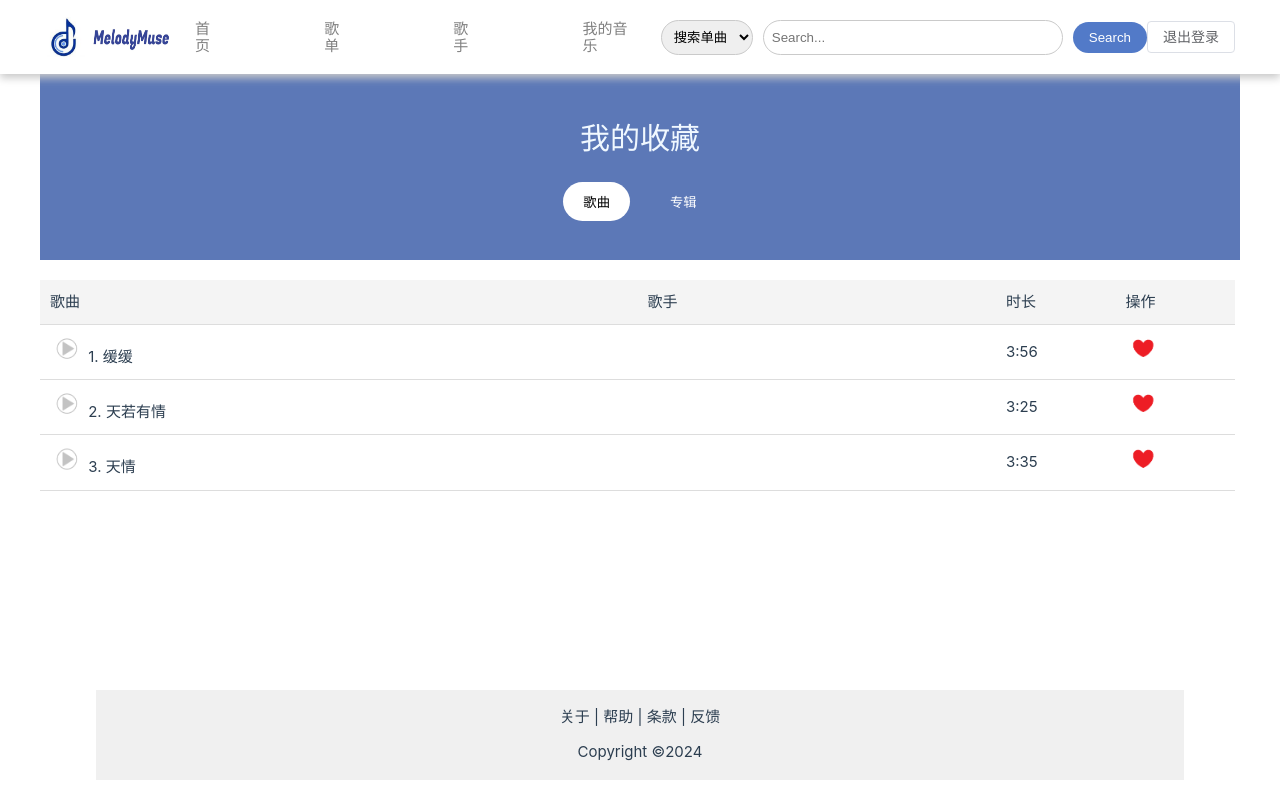
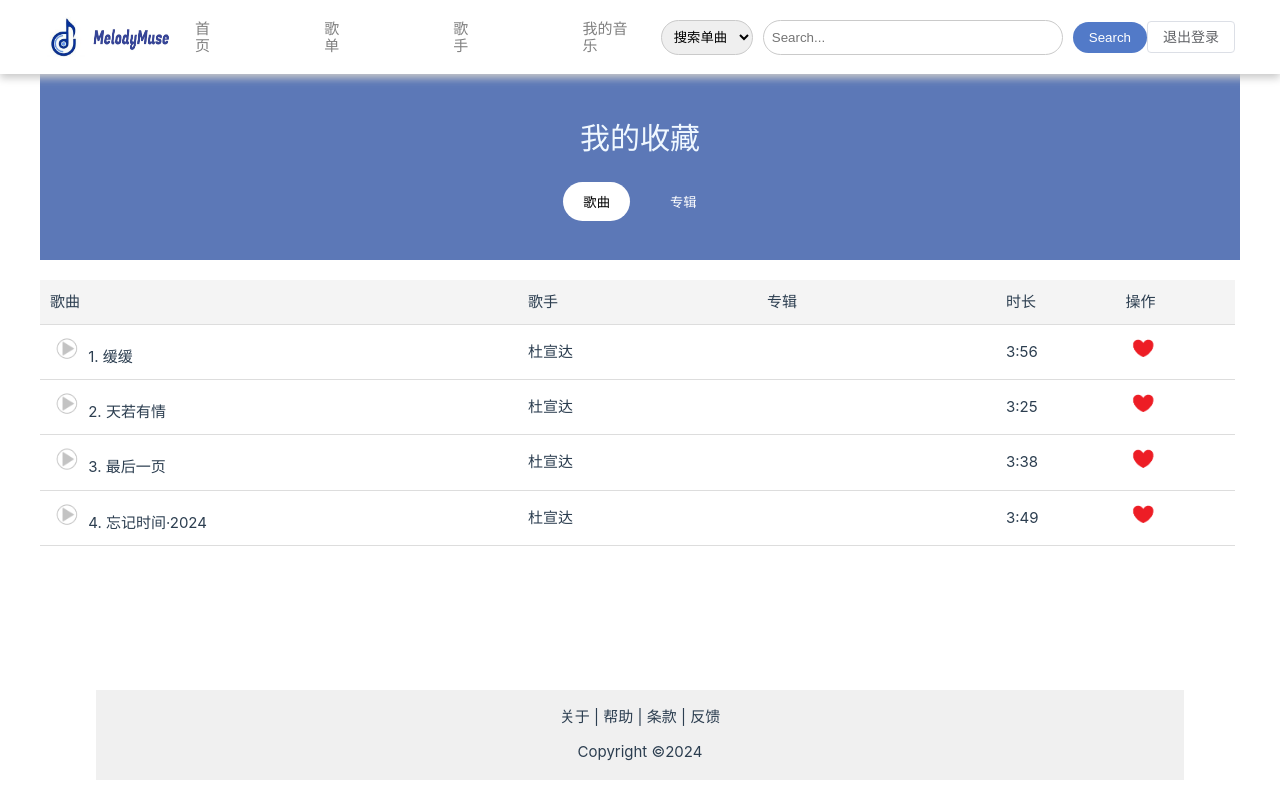
Before and after one commit to saikewei/MelodyMuse, a Vue app in the folder melodymuse.client/: page /CollectedSong in a window 1280 px wide. Built offline with nearby package versions, Linux system fonts and the light colour scheme; no server answers.

Commit message:
完善两个收藏页的相关接口

```diff
--- a/melodymuse.client/src/pages/CollectedAlbum.vue
+++ b/melodymuse.client/src/pages/CollectedAlbum.vue
@@ -81,6 +81,7 @@
         "albumProducer": "杜宣达",
         "artistId": "100",
         "liked": true,
+        "artistName": "杜宣达"
         },
         ],
         likeIcon,
@@ -110,7 +111,7 @@
             if (album.artistId) {
               //const artistResponse = await api.apiClientWithoutToken.get(`/artists/${album.artistId}`);
               const artistResponse = await axios.get(`https://localhost:7223/api/artists/${album.artistId}`);
-              album.artistName = artistResponse.data.artistName;
+              album.artistName = artistResponse.data.artistName;//动态添加属性
             }
           }
 
--- a/melodymuse.client/src/pages/CollectedSong.vue
+++ b/melodymuse.client/src/pages/CollectedSong.vue
@@ -22,6 +22,7 @@
             <tr>
               <th class="song-column">歌曲</th>
               <th class="artist-column">歌手</th>
+              <th class="album-column">专辑</th>
               <th class="duration-column">时长</th>
               <th class="action-column">操作</th>
             </tr>
@@ -40,6 +41,7 @@
                 {{ index + 1 }}. {{ song.songName }}
               </td>
               <td>{{ song.artistName }}</td>
+              <td>{{ song.albumName }}</td>
               <td>{{ formatDuration(song.duration) }}</td>
               <td>
                 <el-tooltip content="取消收藏" placement="bottom">
@@ -84,24 +86,28 @@
         "songId": "0c35751f-0",
         "songName": "缓缓",
         "duration": 236,
-            "songDate": null,
-            "songGenre": null,
+        "artistName": "杜宣达",
         "liked": true
     },
     {
         "songId": "1b5ed95e-d",
         "songName": "天若有情",
         "duration": 205,
-            "songDate": null,
-            "songGenre": null,
-            "liked": true,
+        "artistName": "杜宣达",
+        "liked": true
     },
     {
-            "songId": "1b5ed95e-g",
-            "songName": "天情",
-            "duration": 215,
-            "songDate": null,
-            "songGenre": null,
+        "songId": "2bc50733-6",
+        "songName": "最后一页",
+        "duration": 218,
+        "artistName": "杜宣达",
+        "liked": true
+    },
+    {
+        "songId": "32ff5158-6",
+        "songName": "忘记时间·2024",
+        "duration": 229,
+        "artistName": "杜宣达",
         "liked": true
     },
         ],
@@ -129,12 +135,21 @@
         try {
           //const response = await api.apiClient.get(`/api/songs/user/${this.userId}/collected`);
           const response = await axios.get(`https://localhost:7223/api/songs/user/${this.userId}/collected`);
-          this.collectedSongs = response.data.map(song => ({ ...song, liked: true }));
+          const songs = response.data.map(song => ({ ...song, liked: true }));
+          // 获取每首歌的专辑名称并更新数据
+        for (let song of songs) {
+          //const albumResponse = await api.apiClientWithoutToken.get(`/songs/${song.songId}/album`);
+          const albumResponse = await axios.get(`https://localhost:7223/api/songs/${song.songId}/album`);
+          song.albumName = albumResponse.data.albumName;
+        }
+
+        this.collectedSongs = songs;
           console.log('收藏的歌曲:', this.collectedSongs);
         } catch (error) {
           console.error('获取收藏的歌曲信息失败:', error);
         }
       },
+
 
       // 切换播放状态
       togglePlayIcon(song) {
@@ -271,11 +286,15 @@
     width: 34px;
   }
   .song-column {
-    width: 50%;
+    width: 40%;
   }
 
   .artist-column {
-    width: 30%;
+    width: 20%;
+  }
+
+  .album-column {
+    width: 20%;
   }
 
   .duration-column {
```
Lines whose indentation alone changed are shown as unchanged.
